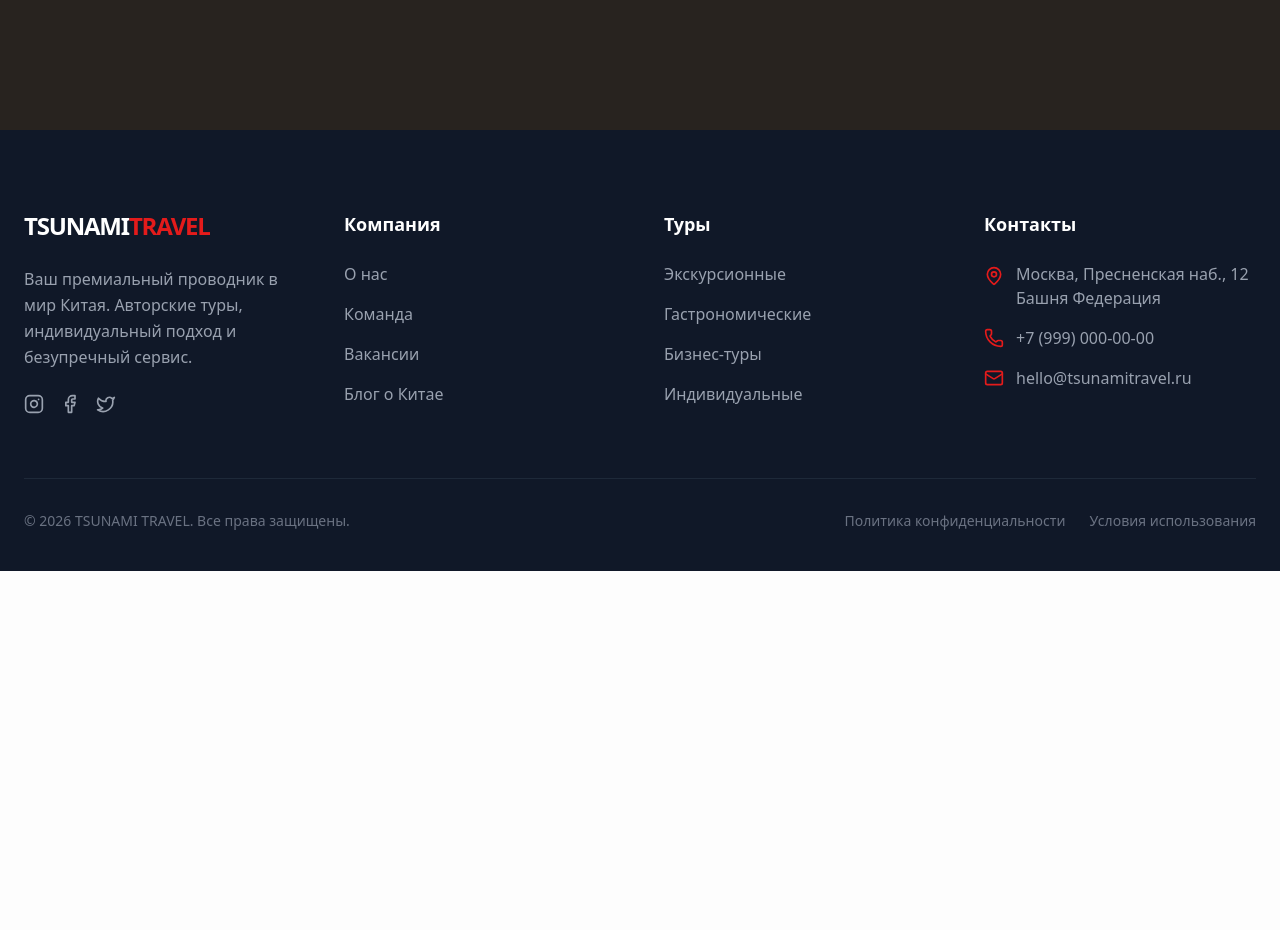
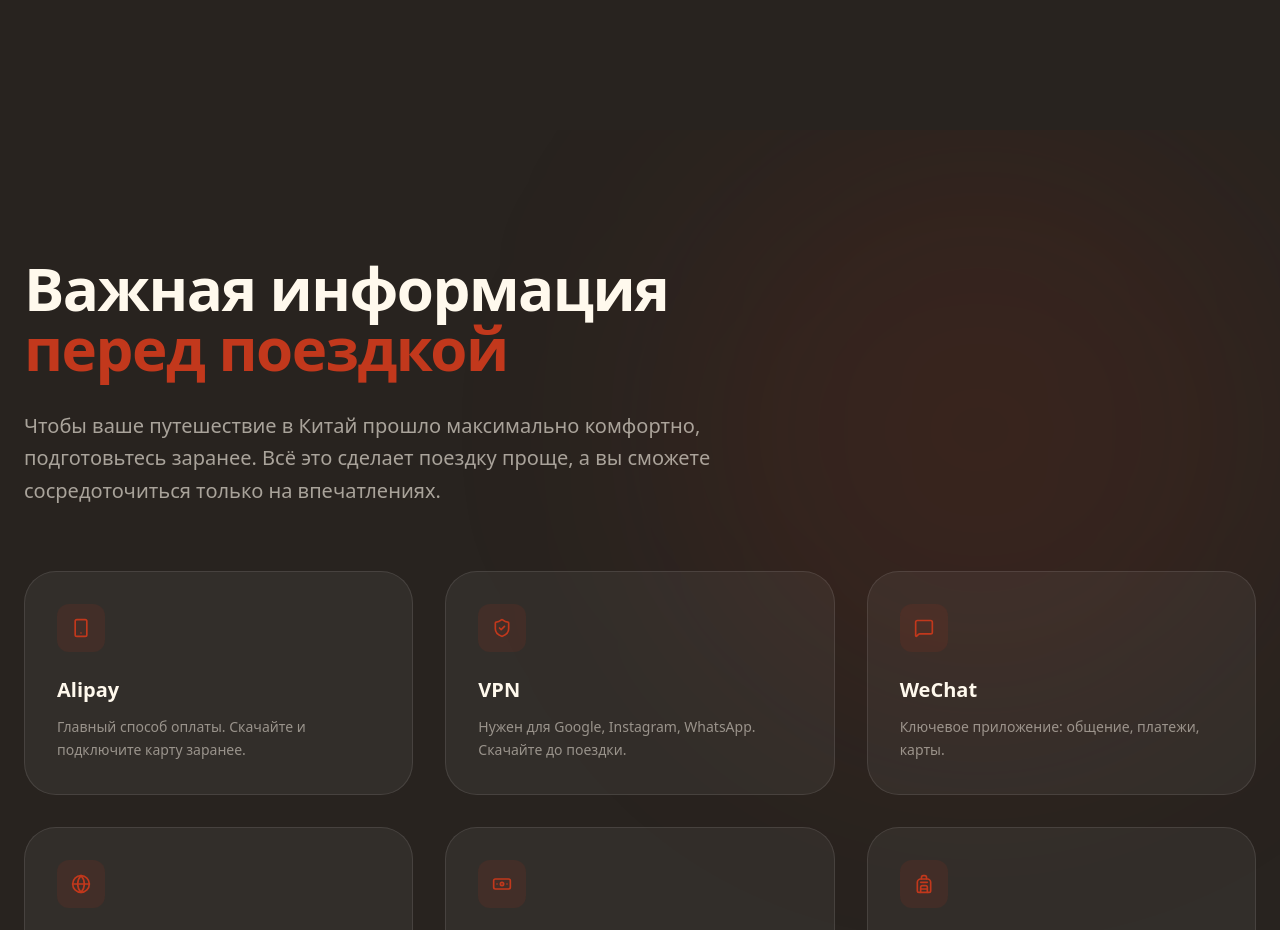
Before and after one commit to payton-ggg/chi-na, a Next.js app: page /schedule in a window 1280 px wide. Shown: the part 7262-8192 px from the top of the page. Before the commit the page ends 7833 px from the top, so only its background shows below. Built offline with nearby package versions, Linux system fonts and the light colour scheme.

Commit message:
feat: add schedule page

```diff
--- a/app/schedule/page.tsx
+++ b/app/schedule/page.tsx
@@ -5,6 +5,7 @@ import ScheduleHero from "../components/schedule/ScheduleHero";
 import DaySchedule, {
   ScheduleDayData,
 } from "../components/schedule/DaySchedule";
+import FinalCTA from "../components/sections/FinalCTA";
 
 const scheduleData: ScheduleDayData[] = [
   {
@@ -133,7 +134,7 @@ export default function SchedulePage() {
         </div>
       </div>
 
-      <Footer />
+      <FinalCTA />
     </main>
   );
 }
```
